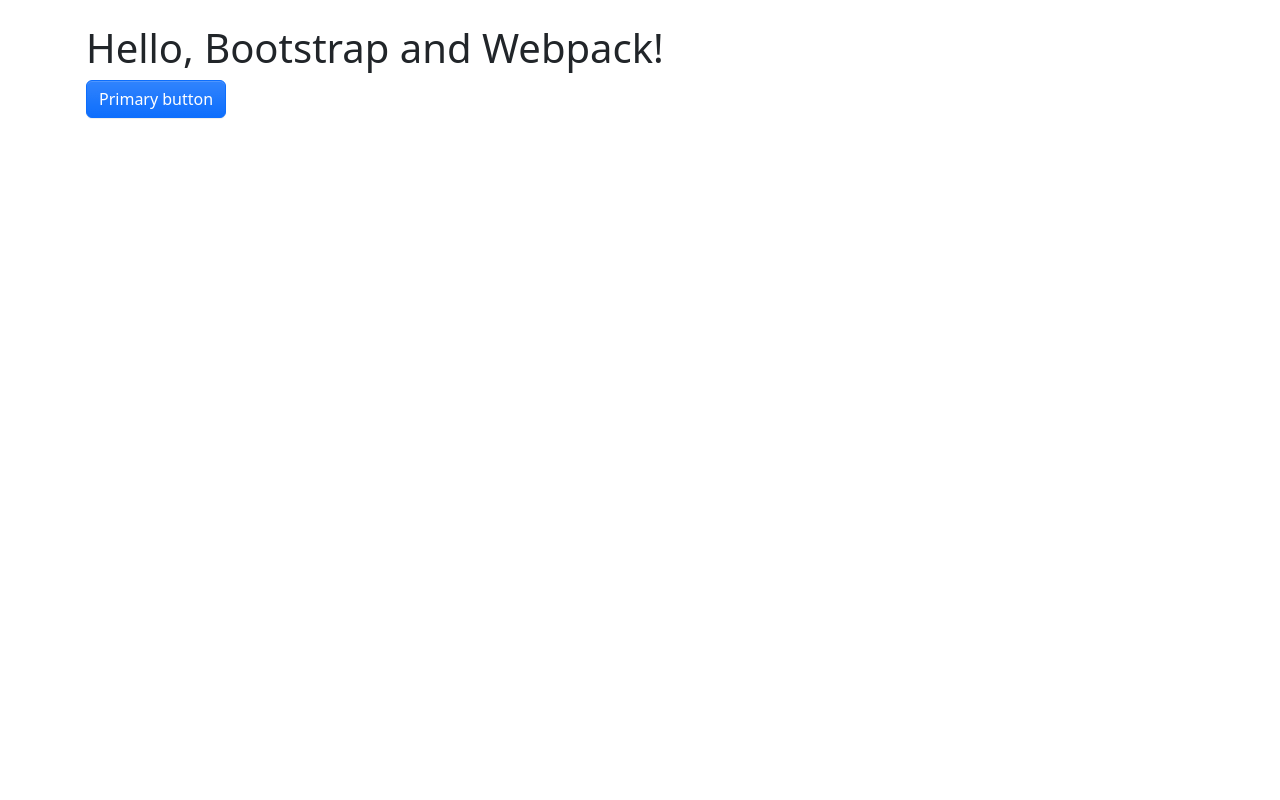
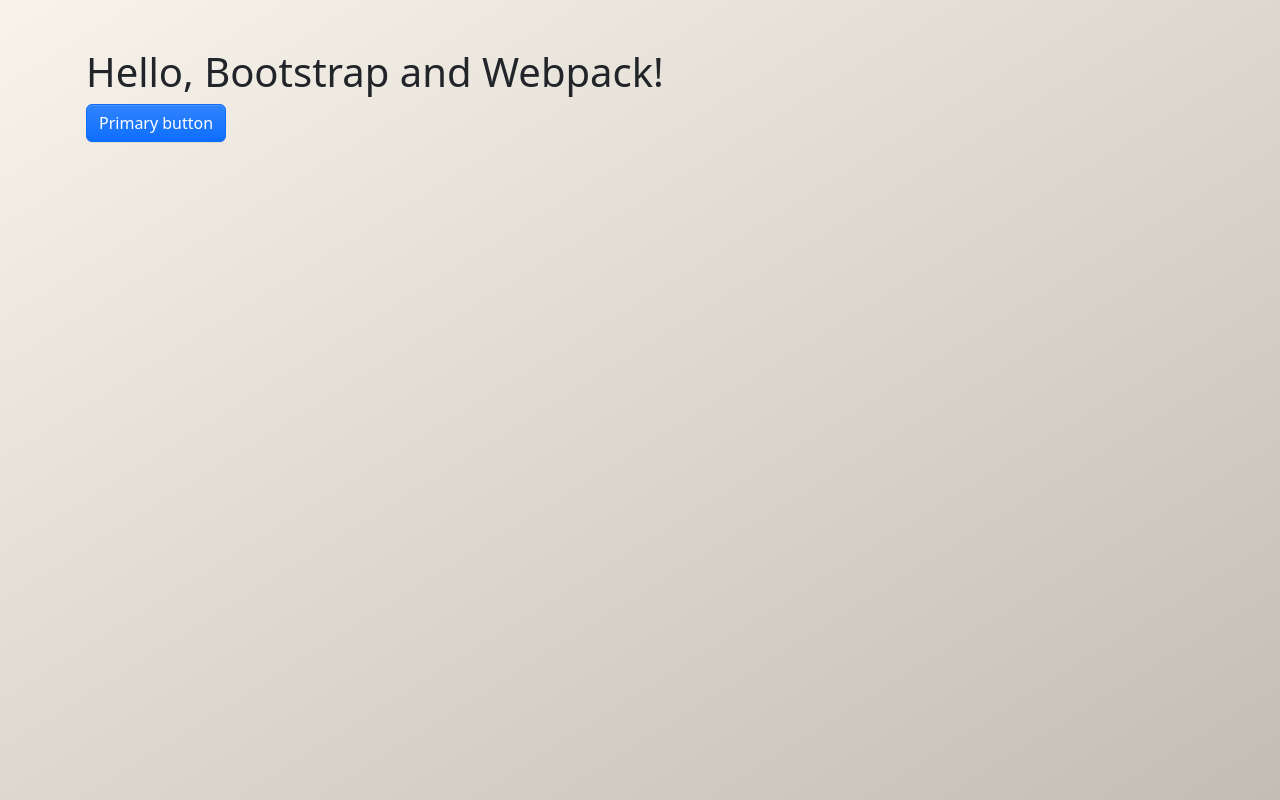
Before and after one commit to bwillwork/network-mapper, a website built with webpack: page src/index.html in a window 1280 px wide. Built offline with nearby package versions, Linux system fonts and the light colour scheme.

Commit message:
Changing some base styles

```diff
--- a/src/scss/styles.scss
+++ b/src/scss/styles.scss
@@ -74,3 +74,11 @@ $offcanvas-box-shadow: 0 1rem 3rem rgba(0, 0, 0, .175);
 //
 
 //@import "icon-list";
+
+body {
+  padding: 1.5rem;
+  //background-color: $body-bg;
+  background-image: linear-gradient(to bottom right, #f8f3eb, #c2beb3);
+  background-attachment: fixed;
+  color: $dark;
+}
```
